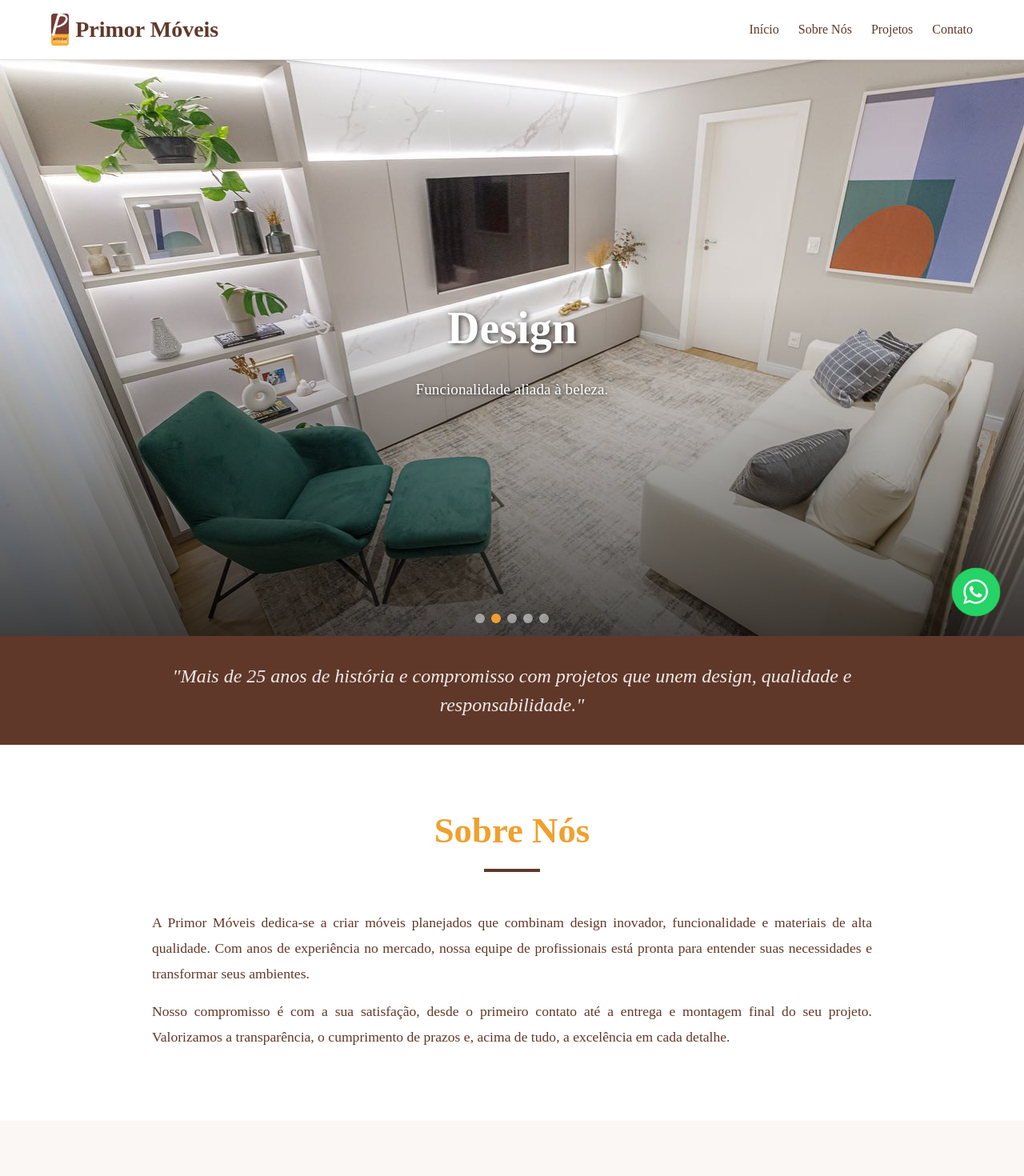
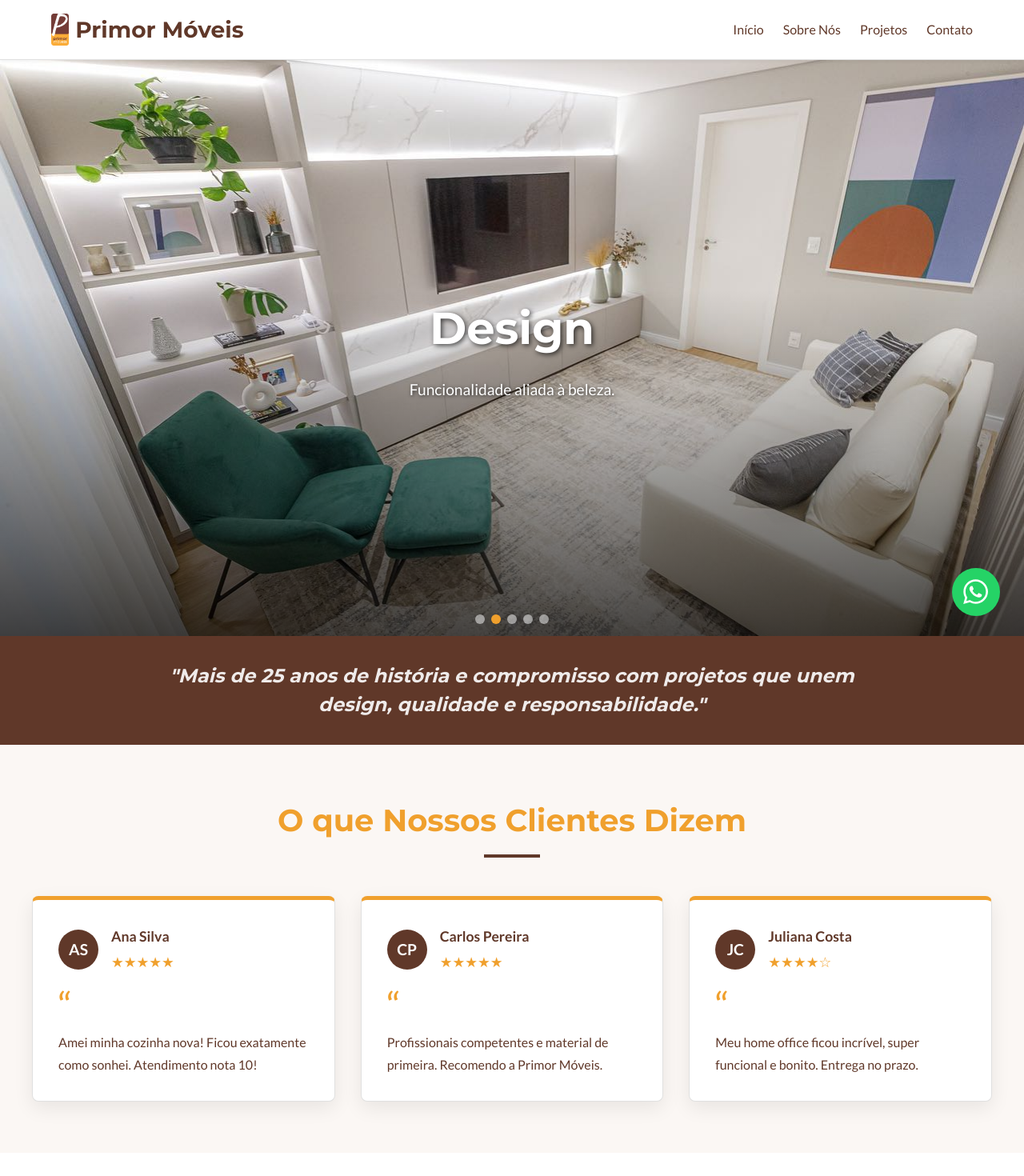
Before and after one commit to GustavoAlbuquerquee/primor-moveis, a Next.js app: page / in a window 1280 px wide. Shown: the top 1470 px of the page at 80% size. Built offline with nearby package versions, Linux system fonts and the light colour scheme.

Commit message:
feat: Adicionar componente FloatingWhatsApp e ajustar layout com novas fontes

```diff
--- a/src/app/layout.tsx
+++ b/src/app/layout.tsx
@@ -1,14 +1,29 @@
 // src/app/layout.tsx
+import { Montserrat, Lato } from "next/font/google";
 import StyledComponentsRegistry from "@/lib/registry";
 import { Providers } from "./providers";
 import Header from "@/components/Header";
 import Footer from "@/components/Footer";
 import FloatingWhatsApp from "@/components/FloatingWhatsApp";
+import type { Metadata } from "next";
 
-export const metadata = {
+// Configuração das fontes
+const montserrat = Montserrat({
+  subsets: ["latin"],
+  weight: ["700", "900"],
+  variable: "--font-montserrat",
+});
+
+const lato = Lato({
+  subsets: ["latin"],
+  weight: ["400", "700"],
+  variable: "--font-lato",
+});
+
+// SEO Metadata
+export const metadata: Metadata = {
   title: "Primor Móveis - Marcenaria de Excelência",
   description: "Móveis planejados com design e qualidade.",
-  logo: "/cropped-logo-primor.png",
 };
 
 export default function RootLayout({
@@ -17,14 +32,13 @@ export default function RootLayout({
   children: React.ReactNode;
 }) {
   return (
-    <html lang="pt-BR">
-      <body>
+    <html lang="pt-BR" className={`${montserrat.variable} ${lato.variable}`}>
+      <body suppressHydrationWarning>
         <StyledComponentsRegistry>
           <Providers>
-            {/* NENHUMA TAG <l> AQUI */}
             <Header />
             {children}
-            <FloatingWhatsApp/>
+            <FloatingWhatsApp />
             <Footer />
           </Providers>
         </StyledComponentsRegistry>
--- a/src/app/page.tsx
+++ b/src/app/page.tsx
@@ -1,15 +1,13 @@
-import HeroSlider from '@/components/HeroSlider';
-import LegacySection from '@/components/LegacySection';
-import Reviews from '@/components/Reviews';
-import Contact from '@/components/Contact';
-import About from '@/components/About';
+import HeroSlider from "@/components/HeroSlider";
+import LegacySection from "@/components/LegacySection";
+import Reviews from "@/components/Reviews";
+import Contact from "@/components/Contact";
 
 export default function HomePage() {
   return (
     <main>
       <HeroSlider />
       <LegacySection />
-      <About />
       <Reviews />
       <Contact />
     </main>
```
